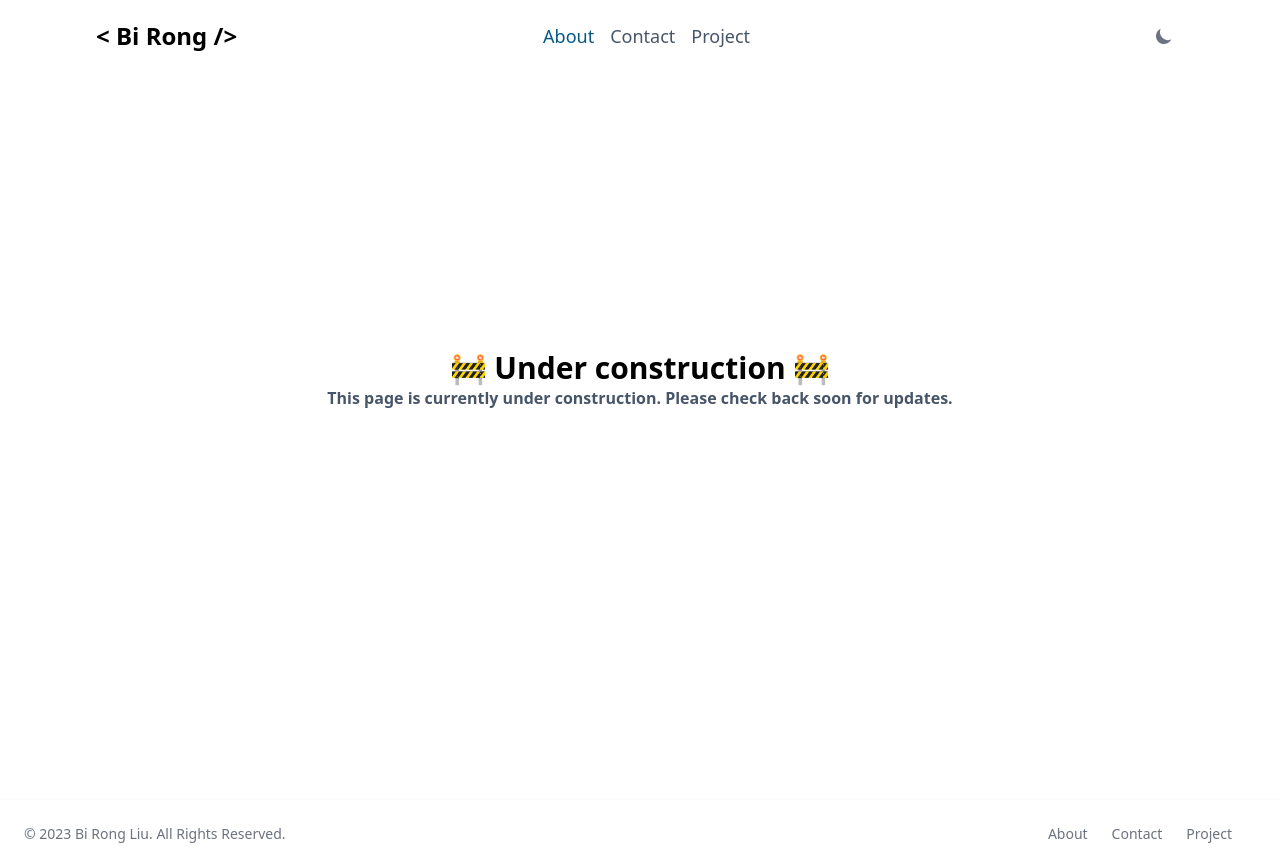
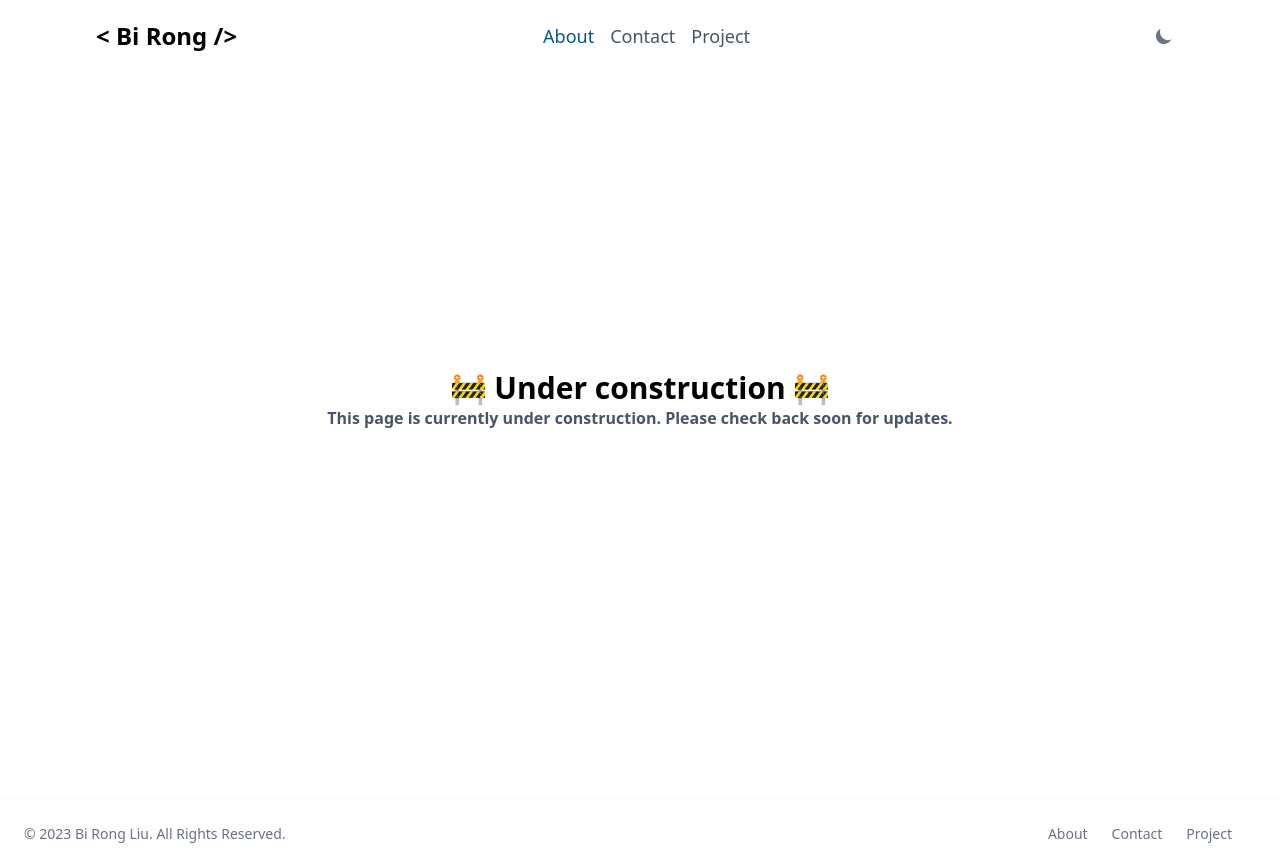
Before and after one commit to birongliu/portfolio, a React (Create React App) app: page /about in a window 1280 px wide. Built offline with nearby package versions, Linux system fonts and the light colour scheme.

Commit message:
testing out space

```diff
--- a/src/components/common/UnderConstruction.tsx
+++ b/src/components/common/UnderConstruction.tsx
@@ -3,7 +3,7 @@ import React from "react";
 export default function UnderConstruction() {
 	return (
 		<main className="flex items-center mx-auto px-8 flex-col gap-6 justify-center max-w-5xl min-h-screen">
-			<div className="relative text-center bottom-5">
+			<div className="relative text-center bottom-30">
 				<h1 className="dark:text-white font-bold text-3xl">
 					🚧 Under construction 🚧
 				</h1>
```
